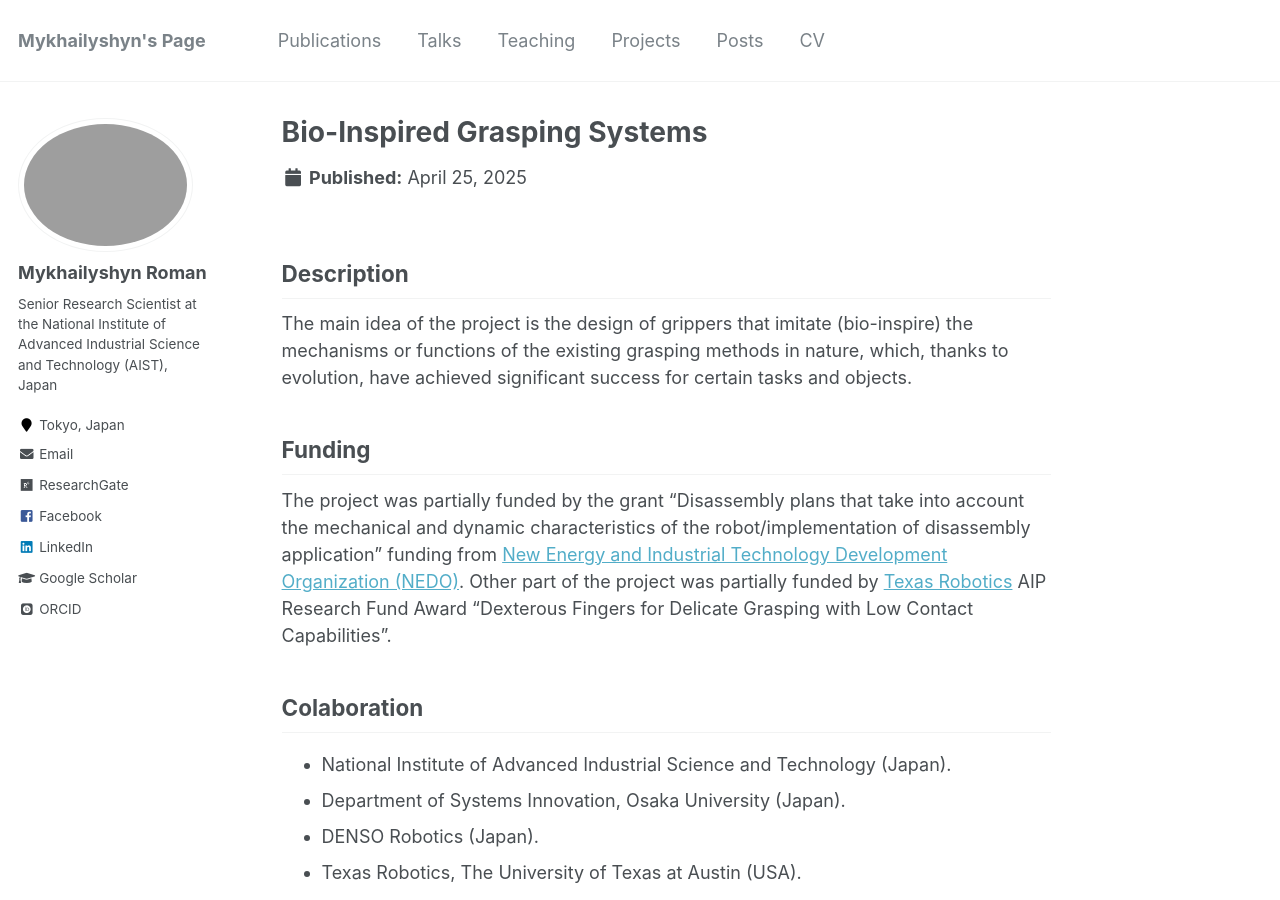
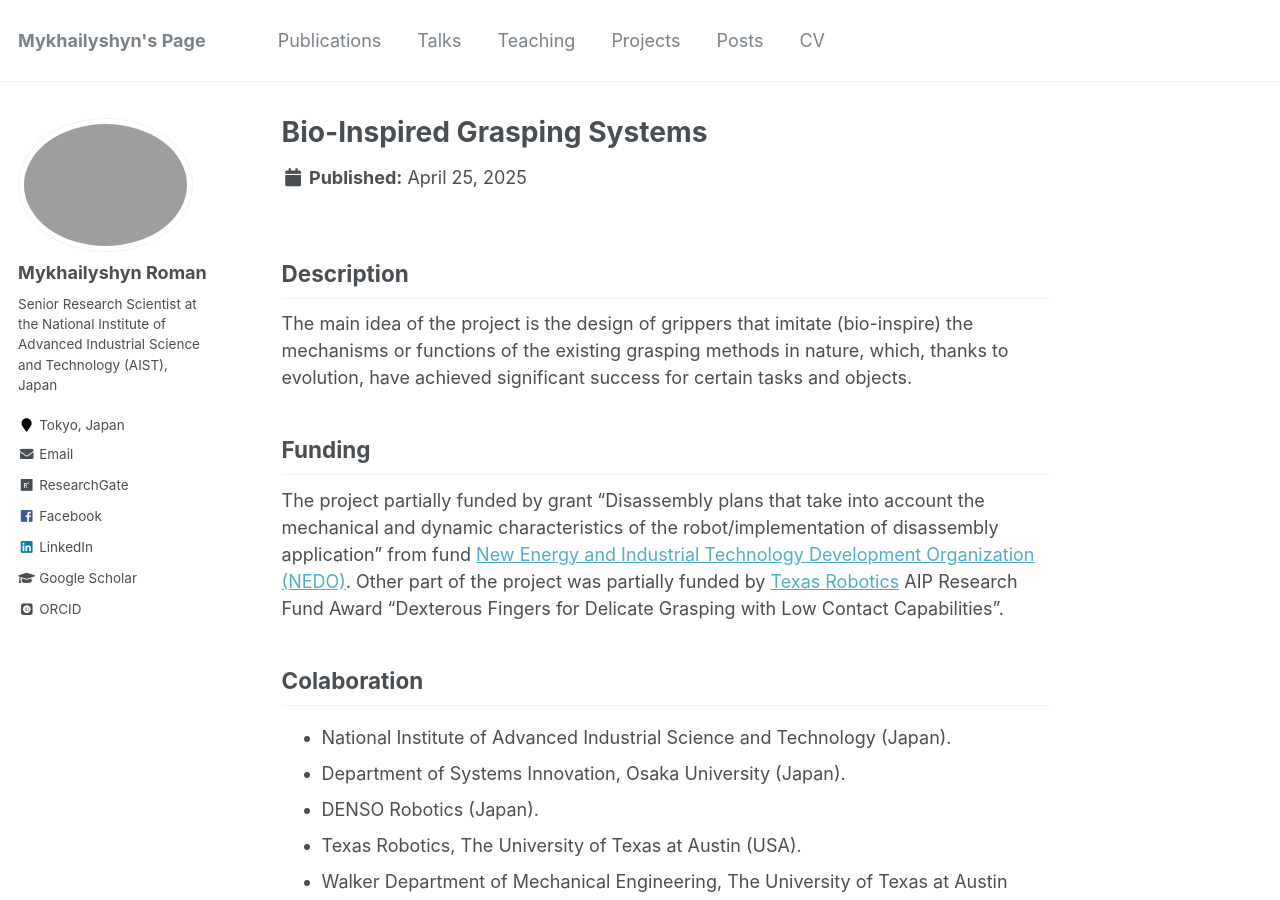
Before and after one commit to RomanMykhailyshyn/RomanMykhailyshyn.github.io, a Jekyll site: the page built from _portfolio/portfolio-3.md, in a window 1280 px wide and 900 px high. Built offline with Jekyll 4.4.1, drawn with Linux system fonts in a browser that asks for light colours; some web fonts are replaced.

Commit message:
Update portfolio-3.md

```diff
--- a/_portfolio/portfolio-3.md
+++ b/_portfolio/portfolio-3.md
@@ -7,7 +7,7 @@ collection: portfolio
 The main idea of the project is the design of grippers that imitate (bio-inspire) the mechanisms or functions of the existing grasping methods in nature, which, thanks to evolution, have achieved significant success for certain tasks and objects.
 
 ## Funding
-The project was partially funded by the grant "Disassembly plans that take into account the mechanical and dynamic characteristics of the robot/implementation of disassembly application" funding from [New Energy and Industrial Technology Development Organization (NEDO)](https://www.nedo.go.jp/english/). Other part of the project was partially funded by [Texas Robotics](https://robotics.utexas.edu/) AIP Research Fund Award “Dexterous Fingers for Delicate Grasping with Low Contact Capabilities”.
+The project partially funded by grant "Disassembly plans that take into account the mechanical and dynamic characteristics of the robot/implementation of disassembly application" from fund [New Energy and Industrial Technology Development Organization (NEDO)](https://www.nedo.go.jp/english/). Other part of the project was partially funded by [Texas Robotics](https://robotics.utexas.edu/) AIP Research Fund Award “Dexterous Fingers for Delicate Grasping with Low Contact Capabilities”.
 
 ## Colaboration
 * National Institute of Advanced Industrial Science and Technology (Japan).
```
